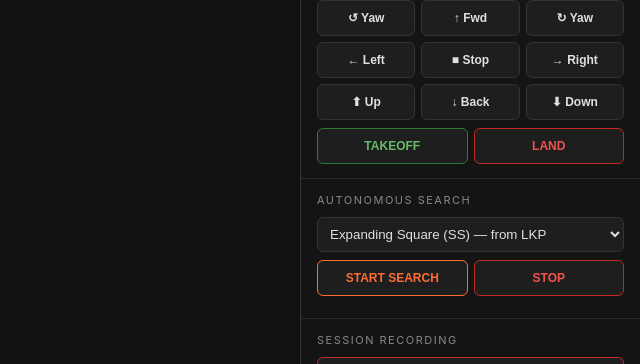
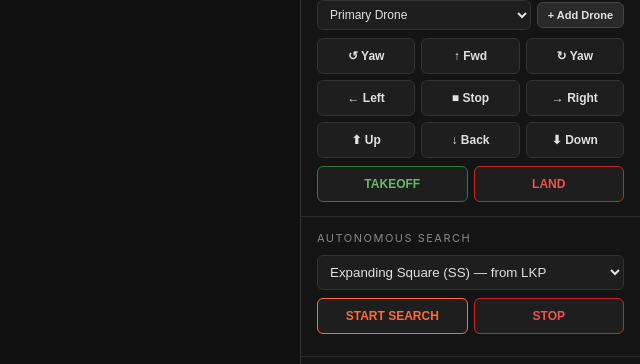
Before and after one commit to KurtLehnardt/flightRisk, a Flask app: page / in a window 1280 px wide. Shown: the part 436-800 px from the top of the page, without its empty margins (640-1280 px from the left). Run offline with Flask 3, Linux system fonts and the light colour scheme; data that the repository does not hold is empty; some libraries are stand-ins or nearby versions.

Commit message:
Add multi-drone fleet manager for coordinated search
Introduces DroneFleet class to manage multiple TelloController instances,
zone-splitting functions for parallel search patterns, and fleet management
UI in the dashboard. A fleet of 1 behaves identically to single-drone setup.

- Add host parameter to TelloController for multi-drone networking
- Create DroneFleet with register/deregister/broadcast/telemetry APIs
- Add split_parallel_track_zones and split_sector_zones to search.py
- Replace all _state["drone"] refs in app.py with fleet.primary pattern
- Add register_drone, deregister_drone, get_fleet_status SocketIO events
- Add drone selector dropdown and fleet status panel to dashboard UI
- Add 15 fleet tests and 5 zone-splitting tests (58 total, all passing)

Co-Authored-By: Claude Opus 4.6 <noreply@anthropic.com>

```diff
--- a/amber/dashboard/app.py
+++ b/amber/dashboard/app.py
@@ -25,6 +25,7 @@ from amber.vision.threshold_tuner import ThresholdTuner
 from amber.recorder import SessionRecorder
 from amber.observability import StructuredLogger, MetricsCollector
 from amber.persistence import SessionDB
+from amber.drone.fleet import DroneFleet
 
 try:
     from amber.telemetry import init_telemetry, get_tracer, get_meter, AmberMetrics
@@ -53,7 +54,7 @@ except ImportError:
 
 # Global state
 _state = {
-    "drone": None,
+    "fleet": None,
     "detector": None,
     "reid": None,
     "face": None,
@@ -139,10 +140,9 @@ def _init_pipeline(source="webcam", target_path=None):
 
     _state["source"] = source
     if source == "tello":
-        from amber.drone.tello import TelloController
-        drone = TelloController()
-        if drone.connect():
-            _state["drone"] = drone
+        fleet = DroneFleet()
+        if fleet.register("drone-1"):
+            _state["fleet"] = fleet
         else:
             log.warning("tello_connection_failed", fallback="webcam")
             _state["source"] = "webcam"
@@ -206,8 +206,10 @@ def _frame_loop():
         frame_start = time.time()
 
         frame = None
-        if _state["drone"]:
-            frame = _state["drone"].get_frame()
+        fleet = _state.get("fleet")
+        drone = fleet.primary if fleet else None
+        if drone:
+            frame = drone.get_frame()
         elif _state["cap"] and _state["cap"].isOpened():
             ret, frame = _state["cap"].read()
             if not ret:
@@ -469,8 +471,8 @@ def _frame_loop():
             _state["recorder"].write_frame(annotated)
 
         telemetry = {}
-        if _state["drone"]:
-            s = _state["drone"].state
+        if drone:
+            s = drone.state
             telemetry = {
                 "battery": s.battery,
                 "height": s.height,
@@ -488,12 +490,16 @@ def _frame_loop():
                     socketio.emit("battery_critical", {"battery": s.battery})
                     # Auto-land at critical battery
                     try:
-                        _state["drone"].land()
+                        drone.land()
                     except Exception:
                         pass
                 elif s.battery <= 20 and not _state.get("battery_warned"):
                     _state["battery_warned"] = True
                     socketio.emit("battery_warning", {"battery": s.battery})
+
+            # Emit fleet telemetry when >1 drone
+            if fleet and fleet.count > 1:
+                socketio.emit("fleet_telemetry", fleet.get_all_telemetry())
 
         _state["drone_telemetry"] = telemetry
 
@@ -690,12 +696,17 @@ def on_set_threshold(data):
 @socketio.on("drone_command")
 def on_drone_command(data):
     """Send a command to the drone."""
-    if not _state["drone"]:
-        emit("error", {"message": "No drone connected"})
+    drone_id = data.get("drone_id")
+    fleet = _state.get("fleet")
+    if not fleet or not fleet.primary:
+        emit("error", {"message": "No drones connected"})
+        return
+    drone = fleet.get(drone_id) if drone_id else fleet.primary
+    if not drone:
+        emit("error", {"message": f"Drone '{drone_id}' not found"})
         return
 
     cmd = data.get("command")
-    drone = _state["drone"]
 
     commands = {
         "takeoff": lambda: drone.takeoff(),
@@ -722,7 +733,9 @@ def on_drone_command(data):
 @socketio.on("start_search")
 def on_start_search(data):
     """Start an autonomous search pattern."""
-    if not _state["drone"] or not _state["drone"].state.is_flying:
+    fleet = _state.get("fleet")
+    drone = fleet.primary if fleet else None
+    if not drone or not drone.state.is_flying:
         emit("error", {"message": "Drone must be flying to start search"})
         return
 
@@ -736,7 +749,6 @@ def on_start_search(data):
     emit("search_started", {"pattern": pattern_name, "waypoints": len(waypoints)})
 
     def _execute_search():
-        drone = _state["drone"]
         for i, wp in enumerate(waypoints):
             if not _state["search_active"]:
                 break
@@ -763,8 +775,9 @@ def on_start_search(data):
 @socketio.on("stop_search")
 def on_stop_search():
     _state["search_active"] = False
-    if _state["drone"]:
-        _state["drone"].hover()
+    fleet = _state.get("fleet")
+    if fleet and fleet.primary:
+        fleet.primary.hover()
 
 
 @socketio.on("start_recording")
@@ -784,6 +797,40 @@ def on_stop_recording():
         emit("recording_stopped", {"path": path})
 
 
+@socketio.on("register_drone")
+def on_register_drone(data):
+    drone_id = data.get("drone_id", f"drone-{(_state.get('fleet').count if _state.get('fleet') else 0) + 1}")
+    host = data.get("host", "192.168.10.1")
+    fleet = _state.get("fleet")
+    if not fleet:
+        fleet = DroneFleet()
+        _state["fleet"] = fleet
+    success = fleet.register(drone_id, host)
+    emit("drone_registered", {"drone_id": drone_id, "success": success})
+    emit("fleet_status", {"drones": fleet.get_all_telemetry(), "count": fleet.count})
+
+
+@socketio.on("deregister_drone")
+def on_deregister_drone(data):
+    fleet = _state.get("fleet")
+    drone_id = data.get("drone_id")
+    if fleet and drone_id:
+        fleet.deregister(drone_id)
+    emit("fleet_status", {
+        "drones": fleet.get_all_telemetry() if fleet else {},
+        "count": fleet.count if fleet else 0
+    })
+
+
+@socketio.on("get_fleet_status")
+def on_get_fleet_status():
+    fleet = _state.get("fleet")
+    emit("fleet_status", {
+        "drones": fleet.get_all_telemetry() if fleet else {},
+        "count": fleet.count if fleet else 0
+    })
+
+
 def run_dashboard(source="webcam", target_path=None, port=5555):
     """Start the dashboard server."""
     _init_pipeline(source=source, target_path=target_path)
--- a/amber/dashboard/templates/index.html
+++ b/amber/dashboard/templates/index.html
@@ -204,6 +204,37 @@
         .tuner-apply:hover { background: #e5592e; }
         .tuner-apply.visible { display: block; }
 
+        /* Fleet */
+        .fleet-bar {
+            display: flex; gap: 6px; align-items: center; margin-bottom: 8px;
+        }
+        .fleet-select {
+            flex: 1; padding: 6px 8px; background: #1e1e1e;
+            border: 1px solid #333; color: #e0e0e0; border-radius: 6px; font-size: 12px;
+        }
+        .fleet-add-btn {
+            padding: 6px 10px; background: #2a2a2a; border: 1px solid #444;
+            color: #e0e0e0; border-radius: 6px; cursor: pointer;
+            font-size: 11px; font-weight: 600; white-space: nowrap;
+        }
+        .fleet-add-btn:hover { background: #333; border-color: #666; }
+        .fleet-panel {
+            display: none; margin-bottom: 8px;
+        }
+        .fleet-panel.visible { display: block; }
+        .fleet-drone-item {
+            background: #1e1e1e; padding: 6px 8px; border-radius: 4px;
+            margin-bottom: 4px; font-size: 11px; display: flex;
+            justify-content: space-between; align-items: center;
+        }
+        .fleet-drone-item .drone-name { color: #00e5ff; font-weight: 600; }
+        .fleet-drone-item .drone-bat { color: #888; font-family: 'SF Mono', monospace; }
+        .fleet-remove {
+            background: none; border: 1px solid #555; color: #ef5350;
+            border-radius: 3px; cursor: pointer; font-size: 10px; padding: 2px 6px;
+        }
+        .fleet-remove:hover { background: #c62828; color: white; border-color: #c62828; }
+
         /* Search */
         .search-select {
             width: 100%; padding: 8px; background: #1e1e1e;
@@ -346,6 +377,15 @@
             <!-- Flight Controls -->
             <div class="panel">
                 <div class="panel-title">Flight Controls</div>
+                <div class="fleet-bar">
+                    <select id="drone-selector" class="fleet-select">
+                        <option value="">Primary Drone</option>
+                    </select>
+                    <button class="fleet-add-btn" onclick="addDrone()">+ Add Drone</button>
+                </div>
+                <div id="fleet-panel" class="fleet-panel">
+                    <div id="fleet-drones"></div>
+                </div>
                 <div class="controls-grid">
                     <button class="ctrl-btn" onclick="sendCmd('ccw')">&#8634; Yaw</button>
                     <button class="ctrl-btn" onclick="sendCmd('forward')">&#8593; Fwd</button>
@@ -731,8 +771,16 @@
         }
 
         // --- Drone commands ---
+        function getSelectedDroneId() {
+            const sel = document.getElementById('drone-selector');
+            return sel.value || null;
+        }
+
         function sendCmd(command) {
-            socket.emit('drone_command', { command: command, distance: 30, degrees: 45 });
+            const droneId = getSelectedDroneId();
+            const payload = { command: command, distance: 30, degrees: 45 };
+            if (droneId) payload.drone_id = droneId;
+            socket.emit('drone_command', payload);
         }
 
         function startSearch() {
@@ -992,6 +1040,94 @@
                 .catch(() => {});
         }
 
+        // --- Fleet Management ---
+        function addDrone() {
+            const host = prompt('Enter drone IP address:', '192.168.10.1');
+            if (!host) return;
+            const droneId = prompt('Enter drone name:', 'drone-' + (document.getElementById('drone-selector').options.length));
+            if (!droneId) return;
+            socket.emit('register_drone', { drone_id: droneId, host: host });
+        }
+
+        function removeDrone(droneId) {
+            if (!confirm('Remove drone "' + droneId + '"?')) return;
+            socket.emit('deregister_drone', { drone_id: droneId });
+        }
+
+        socket.on('drone_registered', (data) => {
+            if (data.success) {
+                showToast('Drone "' + data.drone_id + '" registered');
+            } else {
+                showToast('Failed to register drone "' + data.drone_id + '"');
+            }
+        });
+
+        socket.on('fleet_status', (data) => {
+            updateFleetUI(data);
+        });
+
+        socket.on('fleet_telemetry', (data) => {
+            updateFleetTelemetry(data);
+        });
+
+        function updateFleetUI(data) {
+            const selector = document.getElementById('drone-selector');
+            const panel = document.getElementById('fleet-panel');
+            const container = document.getElementById('fleet-drones');
+            const currentVal = selector.value;
+
+            // Update selector
+            selector.innerHTML = '<option value="">Primary Drone</option>';
+            const drones = data.drones || {};
+            const droneIds = Object.keys(drones);
+
+            droneIds.forEach(id => {
+                const opt = document.createElement('option');
+                opt.value = id;
+                opt.textContent = id;
+                selector.appendChild(opt);
+            });
+            if (currentVal && droneIds.includes(currentVal)) {
+                selector.value = currentVal;
+            }
+
+            // Show/hide fleet panel
+            if (data.count > 1) {
+                panel.classList.add('visible');
+                container.innerHTML = '';
+                droneIds.forEach(id => {
+                    const info = drones[id] || {};
+                    const item = document.createElement('div');
+                    item.className = 'fleet-drone-item';
+                    item.innerHTML = '<span class="drone-name">' + id + '</span>' +
+                        '<span class="drone-bat">Bat: ' + (info.battery || '--') + '%</span>' +
+                        '<button class="fleet-remove" onclick="removeDrone(\'' + id + '\')">X</button>';
+                    container.appendChild(item);
+                });
+            } else {
+                panel.classList.remove('visible');
+            }
+        }
+
+        function updateFleetTelemetry(data) {
+            const container = document.getElementById('fleet-drones');
+            if (!container) return;
+            const items = container.querySelectorAll('.fleet-drone-item');
+            items.forEach(item => {
+                const name = item.querySelector('.drone-name');
+                if (name && data[name.textContent]) {
+                    const info = data[name.textContent];
+                    const bat = item.querySelector('.drone-bat');
+                    if (bat) bat.textContent = 'Bat: ' + (info.battery || '--') + '%';
+                }
+            });
+        }
+
+        // Request fleet status on connect
+        socket.on('connect', () => {
+            socket.emit('get_fleet_status');
+        });
+
         // Load initial feedback stats
         refreshFeedbackStats();
 
--- a/amber/drone/tello.py
+++ b/amber/drone/tello.py
@@ -27,9 +27,10 @@ class DroneState:
 class TelloController:
     """Manages a single Tello drone connection and video stream."""
 
-    def __init__(self, name: str = "drone"):
+    def __init__(self, name: str = "drone", host: str = "192.168.10.1"):
         self.name = name
-        self.tello = Tello()
+        self.host = host
+        self.tello = Tello(host=host)
         self.state = DroneState()
         self._frame: np.ndarray | None = None
         self._frame_lock = threading.Lock()
```
Also changed, not shown: amber/drone/fleet.py (added, +84 -0 lines), amber/drone/search.py (+41 -0 lines), tests/test_fleet.py (added, +150 -0 lines), tests/test_search.py (+42 -0 lines).
